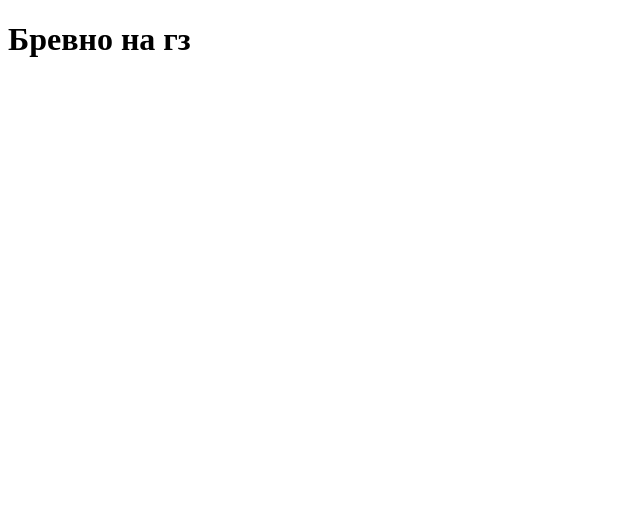
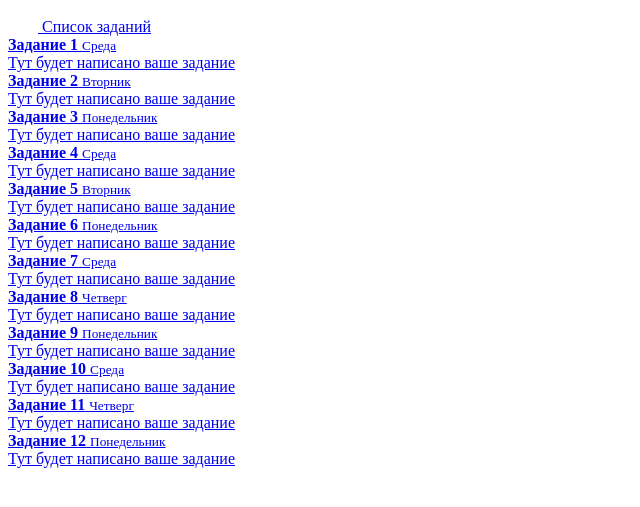
Before and after one commit to Yaosobik/SkillTrack, a Flask app: page / in a window 1280 px wide. Shown: the top 507 px of the page, without its empty margins (0-640 px from the left). Run offline with Flask 3, Linux system fonts and the light colour scheme.

Commit message:
добавление css

```diff
--- a/templates/home.html
+++ b/templates/home.html
@@ -5,9 +5,63 @@
     <meta name="viewport"
           content="width=device-width, user-scalable=no, initial-scale=1.0, maximum-scale=1.0, minimum-scale=1.0">
     <meta http-equiv="X-UA-Compatible" content="ie=edge">
+    <link rel="stylesheet" href="{{ url_for('static', filename='css/main.css') }}">
     <title>Активе торе</title>
 </head>
 <body>
-    <h1>Бревно на гз</h1>
+    <a href="/" class="d-flex align-items-center flex-shrink-0 p-3 link-body-emphasis text-decoration-none border-bottom">
+    <svg class="bi pe-none me-2" width="30" height="24" aria-hidden="true">
+        <use xlink:href="#bootstrap"></use>
+    </svg> <span class="fs-5 fw-semibold">Список заданий</span> </a>
+<div class="list-group list-group-flush border-bottom scrollarea"> <a href="#"
+        class="list-group-item list-group-item-action active py-3 lh-sm" aria-current="true">
+        <div class="d-flex w-100 align-items-center justify-content-between"> <strong class="mb-1">Задание 1</strong>
+            <small>Среда</small> </div>
+        <div class="col-10 mb-1 small">Тут будет написано ваше задание</div>
+    </a> <a href="#" class="list-group-item list-group-item-action py-3 lh-sm">
+        <div class="d-flex w-100 align-items-center justify-content-between"> <strong class="mb-1">Задание 2</strong>
+            <small class="text-body-secondary">Вторник</small> </div>
+        <div class="col-10 mb-1 small">Тут будет написано ваше задание</div>
+    </a> <a href="#" class="list-group-item list-group-item-action py-3 lh-sm">
+        <div class="d-flex w-100 align-items-center justify-content-between"> <strong class="mb-1">Задание 3</strong>
+            <small class="text-body-secondary">Понедельник</small> </div>
+        <div class="col-10 mb-1 small">Тут будет написано ваше задание</div>
+    </a> <a href="#" class="list-group-item list-group-item-action py-3 lh-sm" aria-current="true">
+        <div class="d-flex w-100 align-items-center justify-content-between"> <strong class="mb-1">Задание 4</strong>
+            <small class="text-body-secondary">Среда</small> </div>
+        <div class="col-10 mb-1 small">Тут будет написано ваше задание</div>
+    </a> <a href="#" class="list-group-item list-group-item-action py-3 lh-sm">
+        <div class="d-flex w-100 align-items-center justify-content-between"> <strong class="mb-1">Задание 5</strong>
+            <small class="text-body-secondary">Вторник</small> </div>
+        <div class="col-10 mb-1 small">Тут будет написано ваше задание</div>
+    </a> <a href="#" class="list-group-item list-group-item-action py-3 lh-sm">
+        <div class="d-flex w-100 align-items-center justify-content-between"> <strong class="mb-1">Задание 6</strong>
+            <small class="text-body-secondary">Понедельник</small> </div>
+        <div class="col-10 mb-1 small">Тут будет написано ваше задание</div>
+    </a> <a href="#" class="list-group-item list-group-item-action py-3 lh-sm" aria-current="true">
+        <div class="d-flex w-100 align-items-center justify-content-between"> <strong class="mb-1">Задание 7</strong>
+            <small class="text-body-secondary">Среда</small> </div>
+        <div class="col-10 mb-1 small">Тут будет написано ваше задание</div>
+    </a> <a href="#" class="list-group-item list-group-item-action py-3 lh-sm">
+        <div class="d-flex w-100 align-items-center justify-content-between"> <strong class="mb-1">Задание 8</strong>
+            <small class="text-body-secondary">Четверг</small> </div>
+        <div class="col-10 mb-1 small">Тут будет написано ваше задание</div>
+    </a> <a href="#" class="list-group-item list-group-item-action py-3 lh-sm">
+        <div class="d-flex w-100 align-items-center justify-content-between"> <strong class="mb-1">Задание 9</strong>
+            <small class="text-body-secondary">Понедельник</small> </div>
+        <div class="col-10 mb-1 small">Тут будет написано ваше задание</div>
+    </a> <a href="#" class="list-group-item list-group-item-action py-3 lh-sm" aria-current="true">
+        <div class="d-flex w-100 align-items-center justify-content-between"> <strong class="mb-1">Задание 10</strong>
+            <small class="text-body-secondary">Среда</small> </div>
+        <div class="col-10 mb-1 small">Тут будет написано ваше задание</div>
+    </a> <a href="#" class="list-group-item list-group-item-action py-3 lh-sm">
+        <div class="d-flexw-100 align-items-center justify-content-between"> <strong class="mb-1">Задание 11</strong>
+            <small class="text-body-secondary">Четверг</small> </div>
+        <div class="col-10 mb-1 small">Тут будет написано ваше задание</div>
+    </a> <a href="#" class="list-group-item list-group-item-action py-3 lh-sm">
+        <div class="d-flex w-100 align-items-center justify-content-between"> <strong class="mb-1">Задание 12</strong>
+            <small class="text-body-secondary">Понедельник</small> </div>
+        <div class="col-10 mb-1 small">Тут будет написано ваше задание</div>
+    </a> </div>
 </body>
 </html>
```
